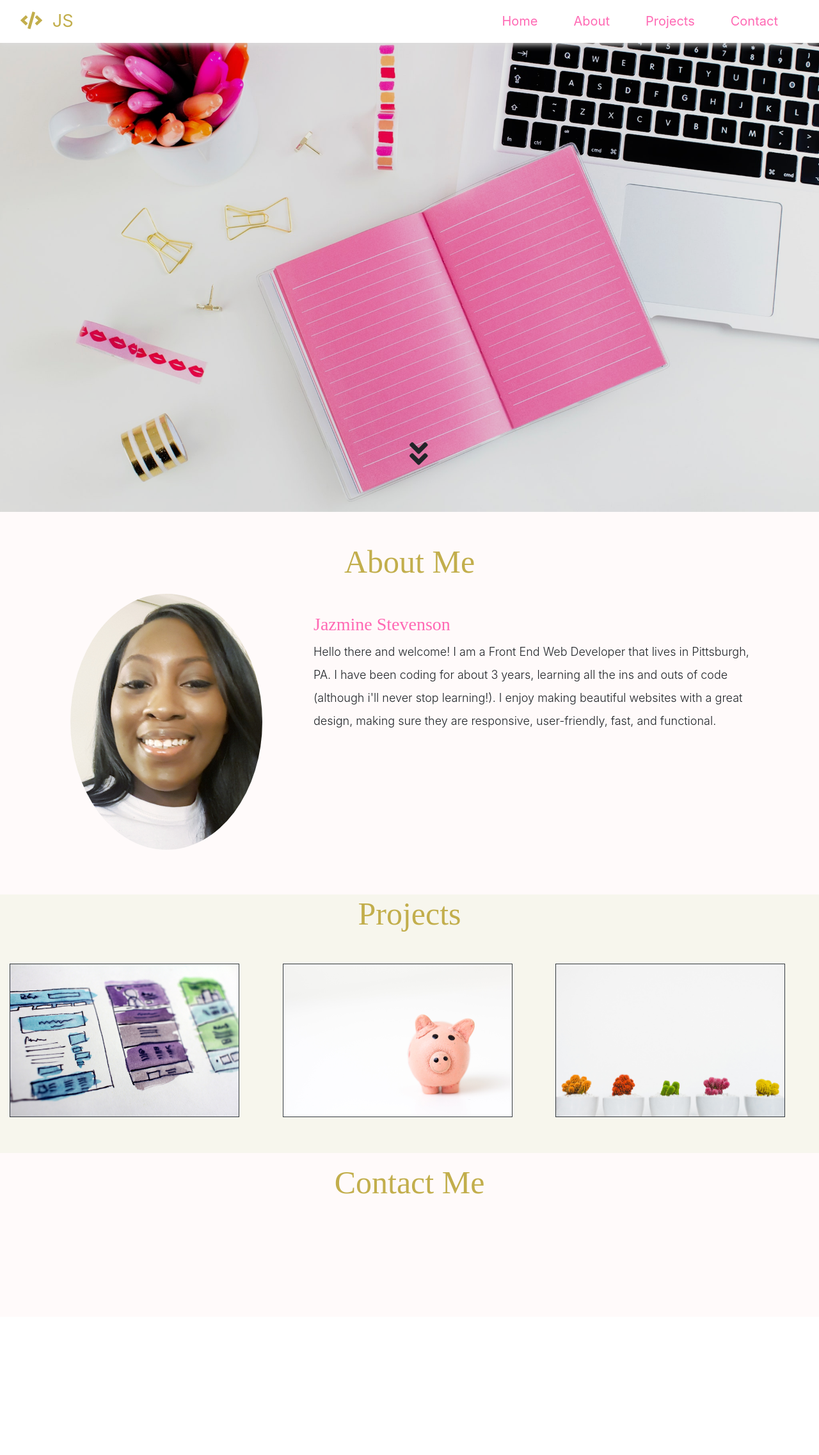
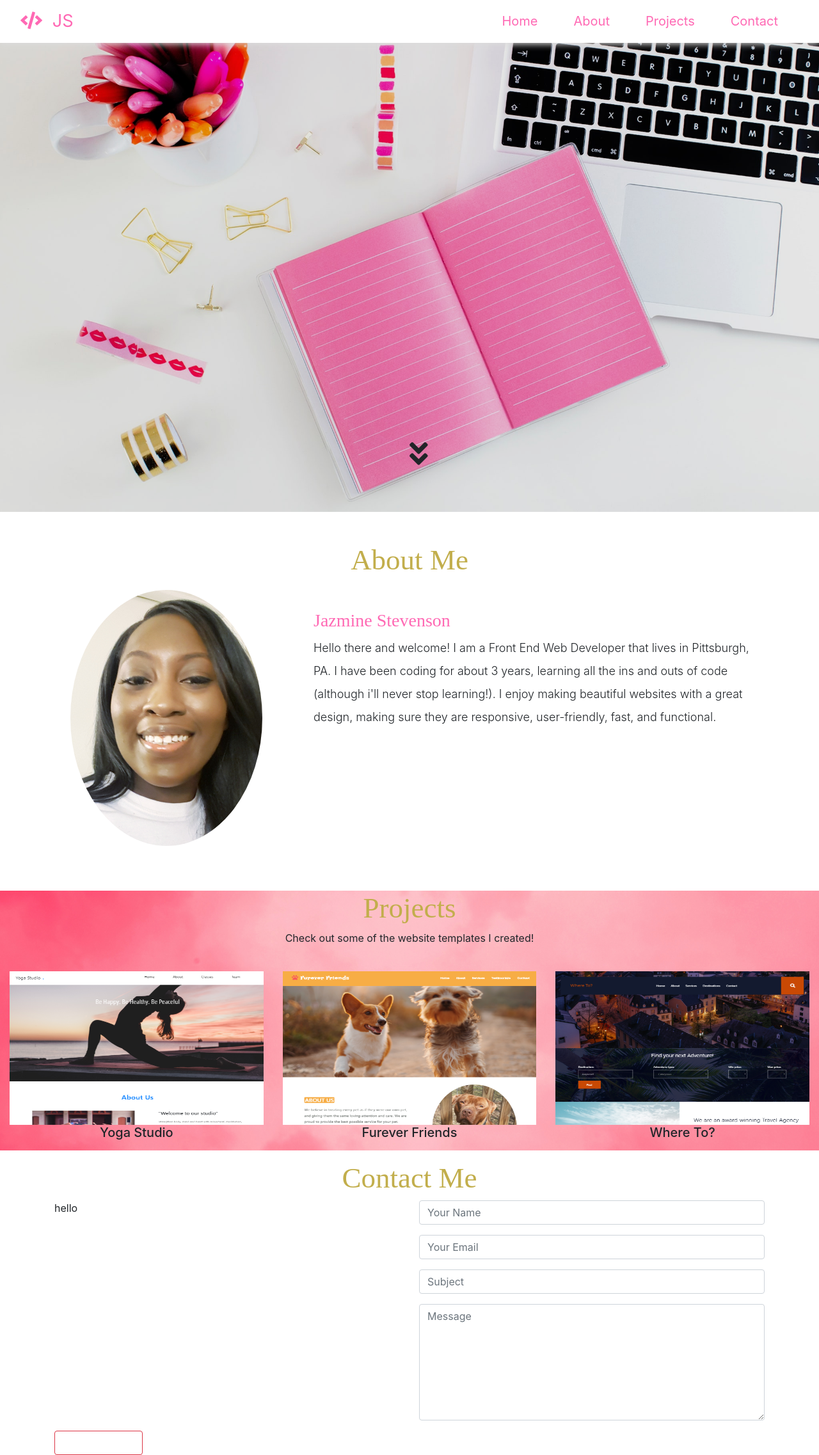
Before and after one commit to JazzSteve/My-Site, a PHP site: page /mysite.html in a window 1280 px wide. Shown: the whole page at 64% size. Before the commit the page ends 1866 px from the top, so only its background shows below. Run offline with PHP 8.4, Linux system fonts and the light colour scheme; some libraries are stand-ins or nearby versions; some web fonts are replaced.

Commit message:
started project section

```diff
--- a/mysite.css
+++ b/mysite.css
@@ -1,7 +1,3 @@
-
-body {
-	background: #FFFAFA;
-}
 
 /*NAVBAR*/
 #mainnavbar {
@@ -28,20 +24,25 @@ button:focus {
 
 .navbar-light .navbar-brand {
 	font-size: 1.7rem;
-	color: #c2ae4c;
+	color: #FF69B4;
 }
 
 .navbar-light .navbar-brand:focus, .navbar-light .navbar-brand:hover {
-    color: #c2ae4c;
+    color: #FF69B4;
 }
 
-.fas .fa-code {
-	color: #c2ae4c;
+.navbar-brand .fa-code {
+	color: #FF69B4;
+	/*color: #c2ae4c;*/
 }
 
 #mainnavbar .nav-link {
 	color: #FF69B4;
 	font-size: 20px;
+}
+
+#mainnavbar .nav-link:hover {
+	color: black;
 }
 
 .nav-item {
@@ -88,7 +89,7 @@ button:focus {
 h2 {
 	font-family: belotta;
 	color: #c2ae4c;
-	font-size: 50px;
+	font-size: 45px;
 }
 
 .about-content {
@@ -110,17 +111,35 @@ h2 {
 
 
 /*PROJECTS SECTION*/
-.projects {
-	background: #f7f6ed;
+.projects-section {
+	background-image: url("projectsbck.jpg");
+	background-position: center;
+ 	background-repeat: no-repeat;
+ 	background-size: cover;
+ 	position: relative;
+	/*background: #f7f6ed;*/
 }
 
-.projects img {
+.projects-section img {
 	height: 15rem;
+	width: 100%;
+	background-position: center;
+ 	background-repeat: no-repeat;
+ 	background-size: cover;
+ 	position: relative;
+}
+
+.projects:hover {
+	box-shadow: 0 4px 8px 0 rgba(0, 0, 0, 0.2), 0 6px 20px 0 rgba(0, 0, 0, 0.19);
+}
+
+.project-section {
+	padding: 20px 0;
 }
 
 /*CONTACT SECTION*/
 .contact {
-	height: 15rem;
+
 }
 
 
@@ -129,6 +148,21 @@ h2 {
 	.arrows {
 		display: none;
 	}
+
+	.projects-section .row {
+		text-align: center;
+	}
+
+	.projects {
+		margin-bottom: 30px;
+	}
+
+	.projects-section img {
+		height: 17rem;
+		width: 22rem;
+	}
+
+
 }
 
 
--- a/mysite.html
+++ b/mysite.html
@@ -75,35 +75,68 @@
   </div>
 
 <!--Projects-->
-<a name="projects"></a>
-<section class="projects container-fluid pb-2">
-    <h2 class="project-header text-center mb-5">Projects</h2>
-  <div class="row mb-5">
-    <div class="col-4">
-      <img src="unsplash1.jpg" class="img-fluid border border-dark">
-    </div>
-    <div class="col-4">
-      <img src="unsplash2.jpg" class="img-fluid border border-dark">
-    </div>
-    <div class="col-4">
-      <img src="unsplash3.jpg" class="img-fluid border border-dark">
-    </div>
-  </div>
-</section>
-
-
-<!--Contact-->
-
-<section class="contact container">
-  <a name="contact"></a>
-  <h2 class="contact-form text-center mt-3">Contact Me</h2>
-  <div class="row">
-    <div class="col">
+  <a name="projects"></a>
+  <div class="projects-section container-fluid pb-2">
+    <div class="row">
+      <div class="col-12 project-header mb-4">
+        <h2 class="text-center">Projects</h2>
+        <p class="text-center">Check out some of the website templates I created!</p>
+      </div>
+      <div class="col-md-12 col-lg-4 projects">
+        <img src="projects1.png" class="img-fluid">
+        <h5 class="text-center">Yoga Studio</h5>
+      </div>
+      <div class="col-md-12 col-lg-4 projects">
+        <img src="projects2.png" class="img-fluid">
+        <h5 class="text-center">Furever Friends</h5>
+      </div>
+      <div class="col-md-12 col-lg-4 projects">
+        <img src="projects3.png" class="img-fluid">
+        <h5 class="text-center">Where To?</h5>
+      </div>
     </div>
   </div>
 
 
-</section>
+<!--Contact-->
+  <a name="contact"></a>
+  <div class="contact-section">
+    <div class="container">
+      <div class="row">
+        <div class="col-12">
+          <h2 class="text-center mt-3">Contact Me</h2>
+        </div>
+        <div class="col-6">
+          hello
+        </div>
+        <div class="col-md-6 contact-2">
+          <form action="#" class="contact-form">
+            <div class="form-group">
+              <input type="text" id="fname" class="form-control" placeholder="Your Name">
+            </div>
+            <div class="form-group">
+              <input type="email" id="email" class="form-control" placeholder="Your Email">
+            </div>
+            <div class="form-group">
+              <input type="subject" id="subject" class="form-control" placeholder="Subject">
+            </div>
+            <div class="form-group">
+              <textarea name="message" id="message" cols="20" rows="7" class="form-control" placeholder="Message"></textarea>
+            </div>
+        </div>
+      </div> <!-- row end -->
+      <div class="row">
+        <div class="col-md-12">
+          <input type="submit" value="Send Message" class="btn btn-md border border-danger text-white">
+        </div>
+      </div>
+      </form> <!-- form end -->
+    </div>
+  </div>
+
+
+
+
 
 
 
```
Also changed, not shown: Projects3.png (added), hero-img.jpg (added), projects1.png (added), projects2.png (added), projectsbck.jpg (added).
